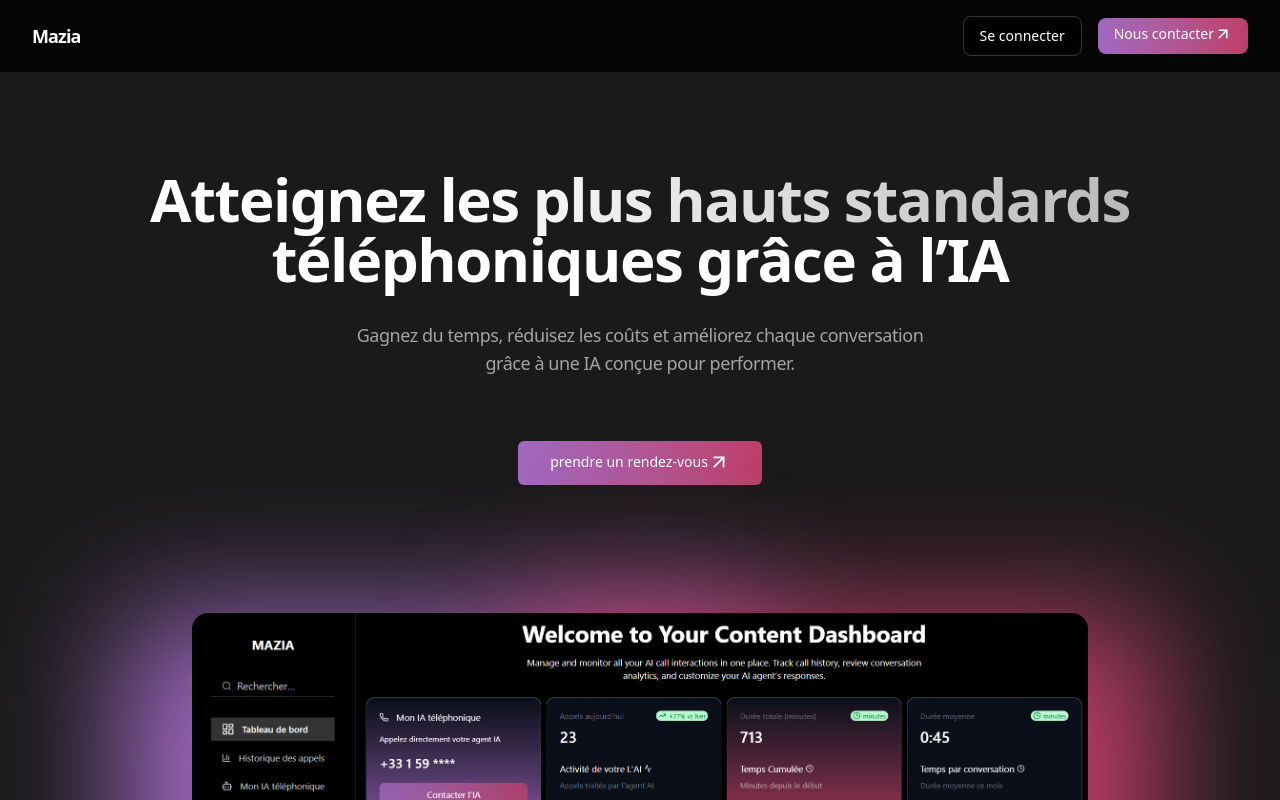
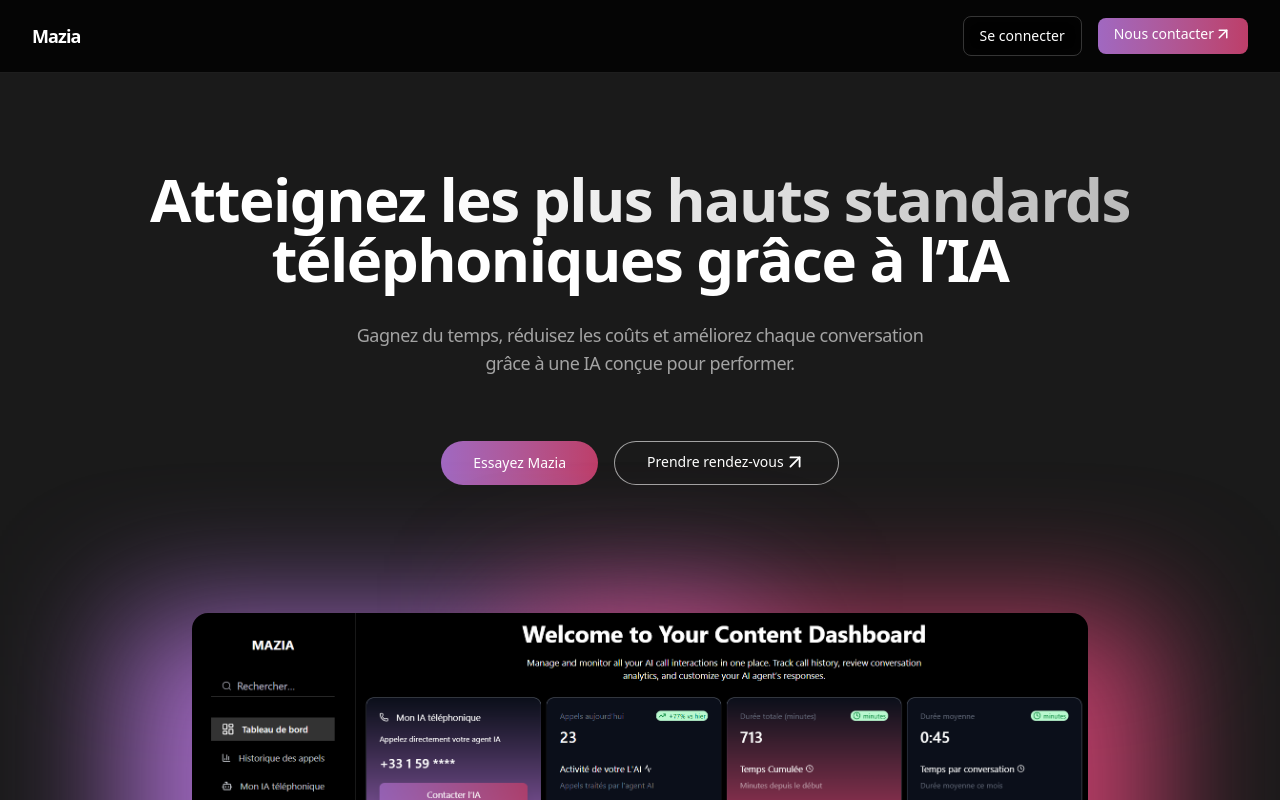
Before and after one commit to Itsnotxarwa/maziaapp, a React (Vite) app: page / in a window 1280 px wide. Shown: the top 800 px of the page. Built offline with nearby package versions, Linux system fonts and the light colour scheme.

Commit message:
add 'essayez mazia' button to hero section

```diff
--- a/src/HomeComponents/heroSection.jsx
+++ b/src/HomeComponents/heroSection.jsx
@@ -1,6 +1,5 @@
 import { Fade } from "react-awesome-reveal";
 import { ArrowRight, ArrowUpRight  } from "lucide-react";
-import { Link } from "react-router-dom";
 import DashboardImage from '../assets/dashboard.png';
 
 export default function HeroSection() {
@@ -25,22 +24,33 @@
                                     </Fade>
                                 </div>
                                 <Fade direction="up" triggerOnce duration={800} delay={400}>
-                                <div className="mt-16">
+                                <div className="mt-16 flex gap-4 items-center justify-center">
+                                <a
+                                href="/demo"
+                                >
+                                <button className="relative overflow-hidden flex items-center justify-center
+                                gap-3 text-sm font-medium h-11  whitespace-nowrap rounded-[30px] cursor-pointer
+                                bg-linear-to-r from-[#A068C1] to-[#BD3E69] px-8 py-2
+                                transition-all duration-300 transform  hover:scale-105 group">
+                                    Essayez Mazia
+                                </button>
+                                </a>
+
                                 <a
                                 href="https://calendly.com/marwakouachkhia/demo-mazia-agent-ia-pour-les-appels"
                                 target="_blank"
                                 rel="noopener noreferrer">
-                                <button className="relative overflow-hidden flex items-center justify-center
-                                gap-3 text-sm font-medium h-11  whitespace-nowrap rounded-md cursor-pointer
-                                bg-linear-to-r from-[#A068C1] to-[#BD3E69] px-8 py-2
-                                transition-all duration-300 transform  hover:scale-105 group">
+                                <button className="relative border border-white/60 overflow-hidden flex items-center justify-center
+                                gap-3 text-sm font-medium  whitespace-nowrap rounded-[30px] cursor-pointer
+                                px-8 py-2 h-11  bg-[#1a1a1a] text-white
+                                transition-all duration-400 transform  hover:scale-105 group boton-elegante">
                                     <ul className="relative h-6 overflow-hidden">
                                         <li className="flex items-center transform transition-transform duration-300 group-hover:-translate-y-full">
-                                            prendre un rendez-vous
+                                            Prendre rendez-vous
                                             <ArrowUpRight size={22} />
                                         </li>
                                         <li className="flex items-center transform transition-transform translate-y-0 duration-300 group-hover:-translate-y-full">
-                                            prendre un rendez-vous
+                                            Prendre rendez-vous
                                             <ArrowRight size={22} />
                                         </li>
                                     </ul>
--- a/src/index.css
+++ b/src/index.css
@@ -347,3 +347,28 @@
   stroke-dashoffset: -125px;
  }
 }
+
+.boton-elegante::after {
+  content: "";
+  position: absolute;
+  top: 0;
+  left: 0;
+  width: 100%;
+  height: 100%;
+  background: radial-gradient(
+    circle,
+    rgba(255, 255, 255, 0.25) 0%,
+    rgba(255, 255, 255, 0) 70%
+  );
+  transform: scale(0);
+  transition: transform 0.5s ease;
+}
+
+.boton-elegante:hover::after {
+  transform: scale(4);
+}
+
+.boton-elegante:hover {
+  border-color: #666666;
+  background: #292929;
+}
```
